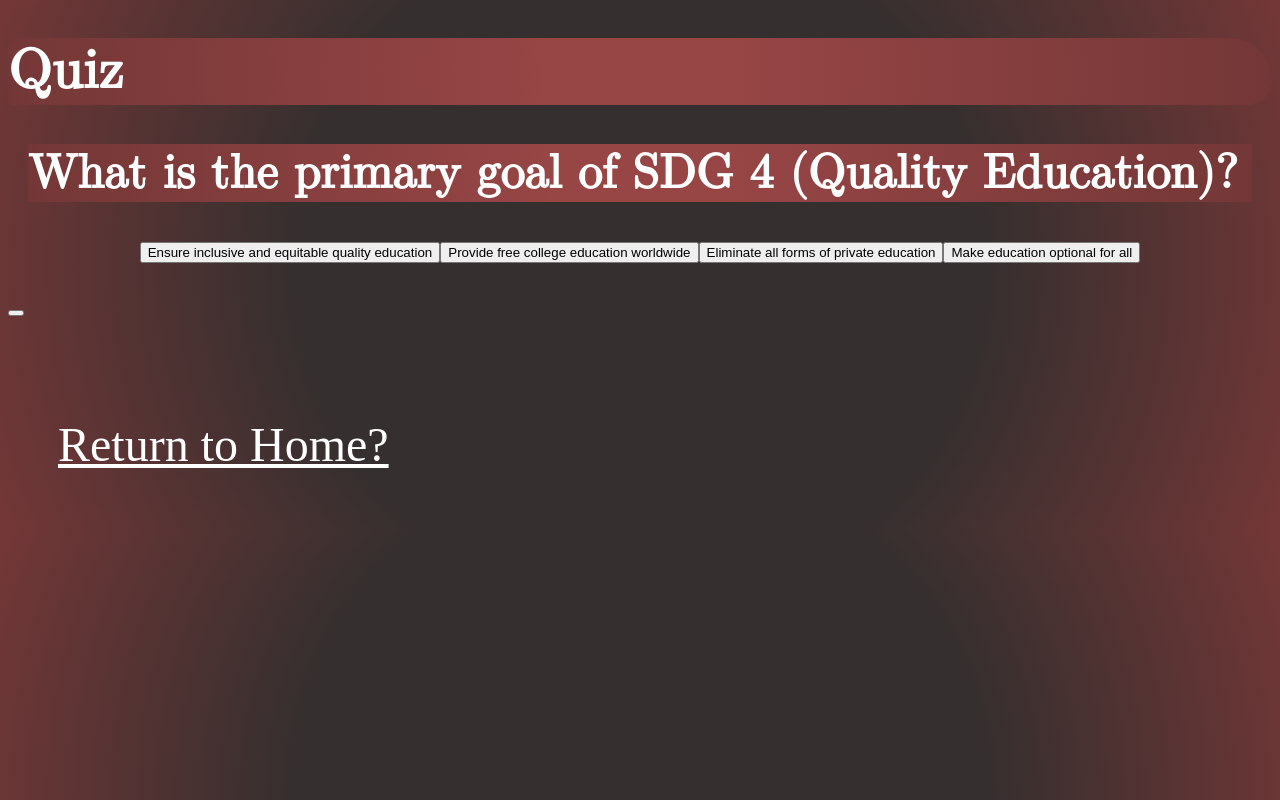
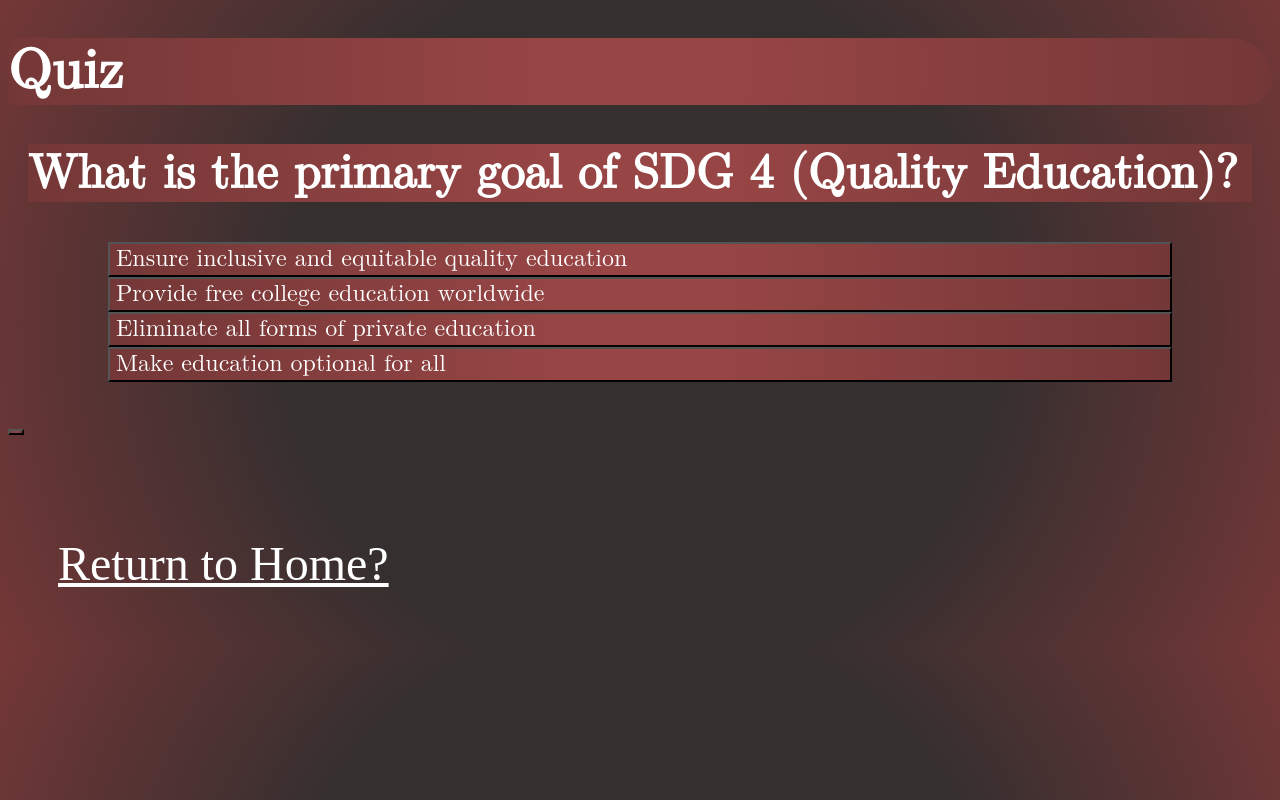
Before and after one commit to MarkusCLoreto/1Q_FinalProject, a plain HTML site: page Quiz.html in a window 1280 px wide. Drawn offline with Linux system fonts and the light colour scheme.

Commit message:
Update css.css

```diff
--- a/css.css
+++ b/css.css
@@ -37,6 +37,35 @@
 	}
   }
 
+  #choices {
+    list-style-type: none;
+    padding: 0;
+    text-align: left;
+}
+
+button {
+	color: white;
+	font-family:Math;
+	background: #443d3d;
+	background: radial-gradient(circle, #974545 15%, #743737 100%);
+	font-size: 2.5em;
+}
+
+#choices li {
+    margin: 5px 0;
+}
+
+#choices button {
+	color: white;
+	font-family:Math;
+	background: #443d3d;
+	background: radial-gradient(circle, #974545 15%, #743737 100%);
+	font-size: 1.5em;
+    display: block;
+    width: 100%;
+    text-align: left;
+}
+
 #title {
 	color: white;
 	font-family:Math;
@@ -64,7 +93,7 @@
 
 .Lvertical{
 	border-left: 12px solid #974545;
-    height: 1200px;
+    height: 1700px;
     position:absolute;
     margin-left: 5px;
  	top: 295px;
@@ -72,7 +101,7 @@
 
 .Rvertical{
 	border-right: 12px solid #974545;
-    height: 1200px;
+    height: 1700px;
     position:absolute;
     margin-left: 1870px;
  	top: 295px;
```
